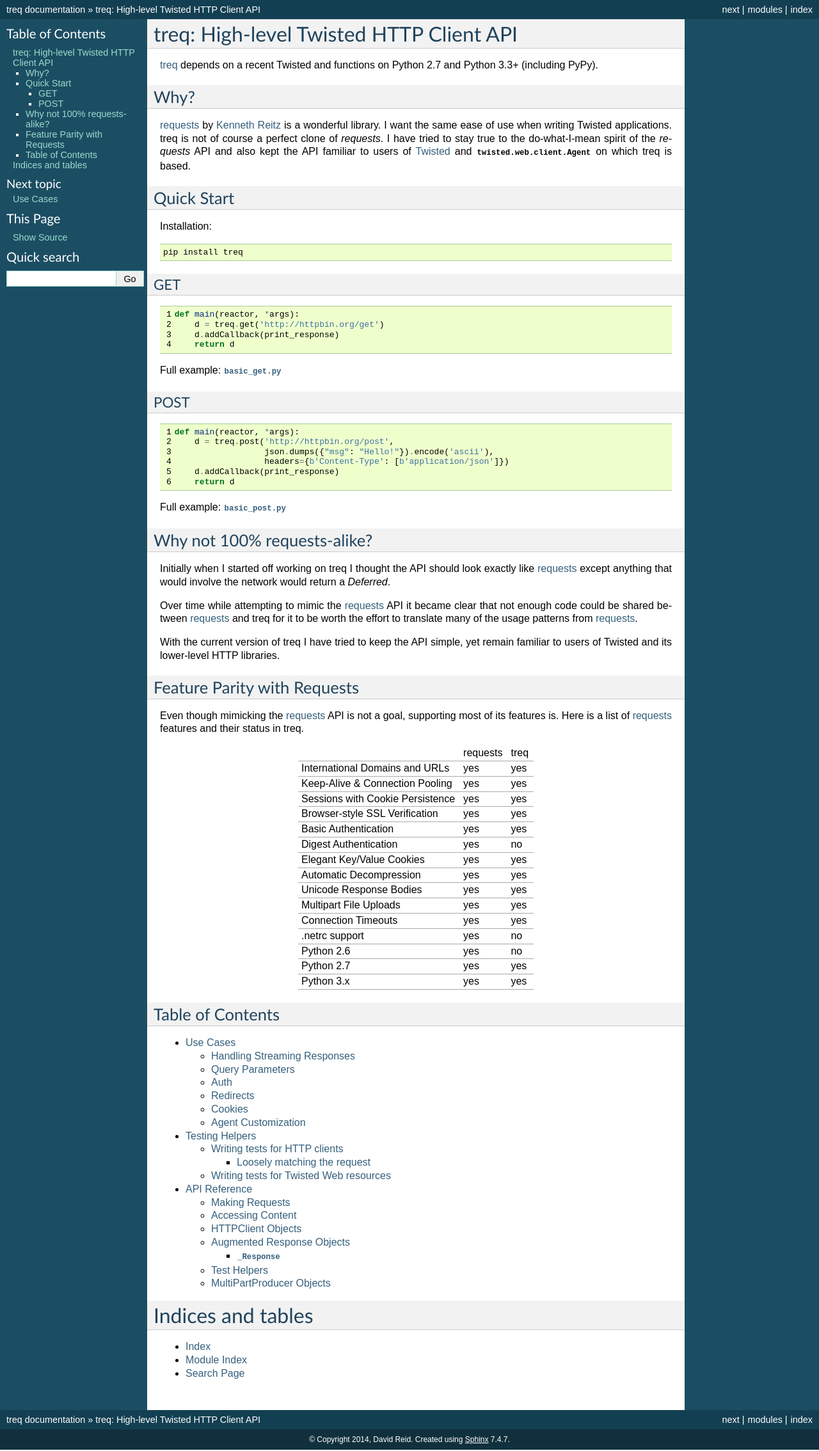
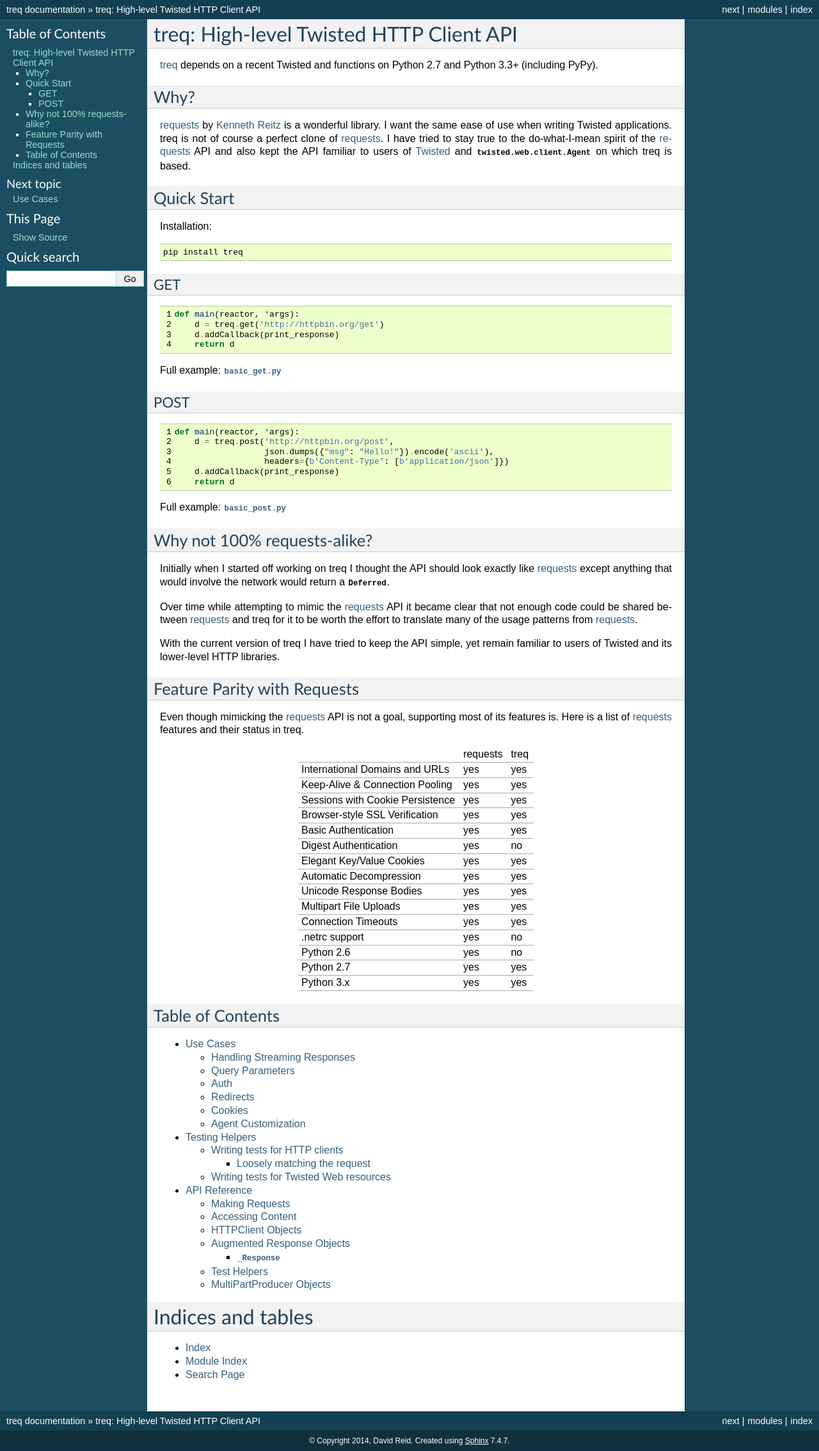
Before and after one commit to twisted/treq, a Sphinx documentation site: the page built from docs/index.rst, in a window 1280 px wide. Shown: the whole page at 64% size. Built offline with Sphinx 7.4.7, drawn with Linux system fonts in a browser that asks for light colours; the version number could not be read and is left out.

Commit message:
Clean up links

```diff
--- a/docs/index.rst
+++ b/docs/index.rst
@@ -8,8 +8,8 @@ Why?
 
 `requests`_ by `Kenneth Reitz`_ is a wonderful library.
 I want the same ease of use when writing Twisted applications.
-treq is not of course a perfect clone of `requests`.
-I have tried to stay true to the do-what-I-mean spirit of the `requests` API and also kept the API familiar to users of `Twisted`_ and :class:`twisted.web.client.Agent` on which treq is based.
+treq is not of course a perfect clone of `requests`_.
+I have tried to stay true to the do-what-I-mean spirit of the `requests`_ API and also kept the API familiar to users of `Twisted`_ and :class:`twisted.web.client.Agent` on which treq is based.
 
 .. _requests: http://python-requests.org/
 .. _Kenneth Reitz: https://www.gittip.com/kennethreitz/
```
Also changed, not shown: other parts of docs/index.rst (+1 -1 lines).
